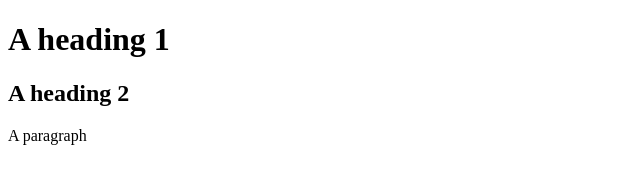
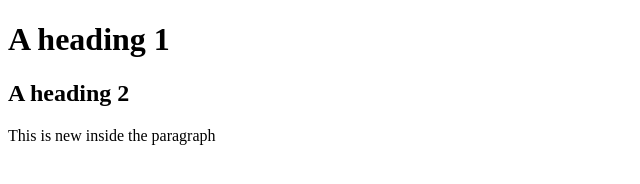
Before and after one commit to ldrisco/assignment-1, a plain HTML site: page index.html in a window 1280 px wide. Shown: the whole page, without its empty margins (0-640 px from the left). Drawn offline with Linux system fonts and the light colour scheme.

Commit message:
added a paragraph

```diff
--- a/index.html
+++ b/index.html
@@ -8,6 +8,6 @@
     <body>
         <h1>A heading 1</h1>
         <h2>A heading 2</h2>
-    <p>A paragraph</p>
+        <p>This is new inside the paragraph</p>
     </body>
 </html>
```
Lines whose indentation alone changed are shown as unchanged.
